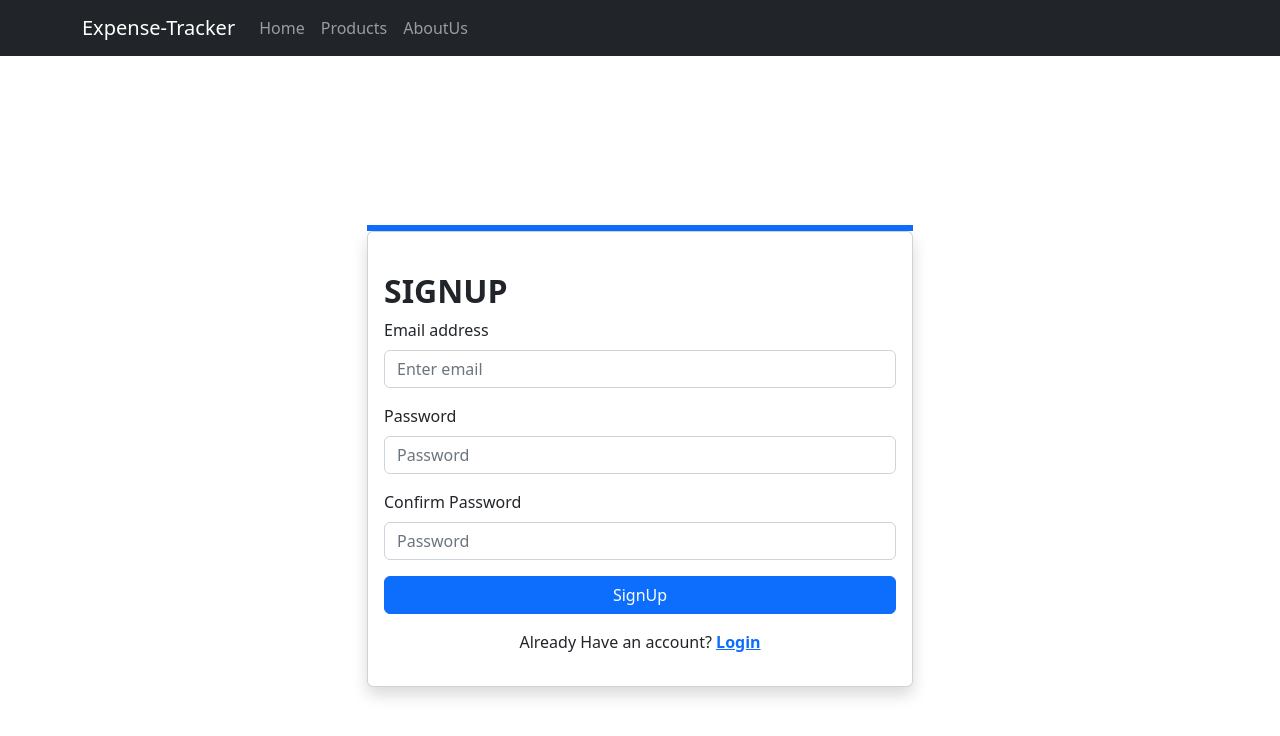
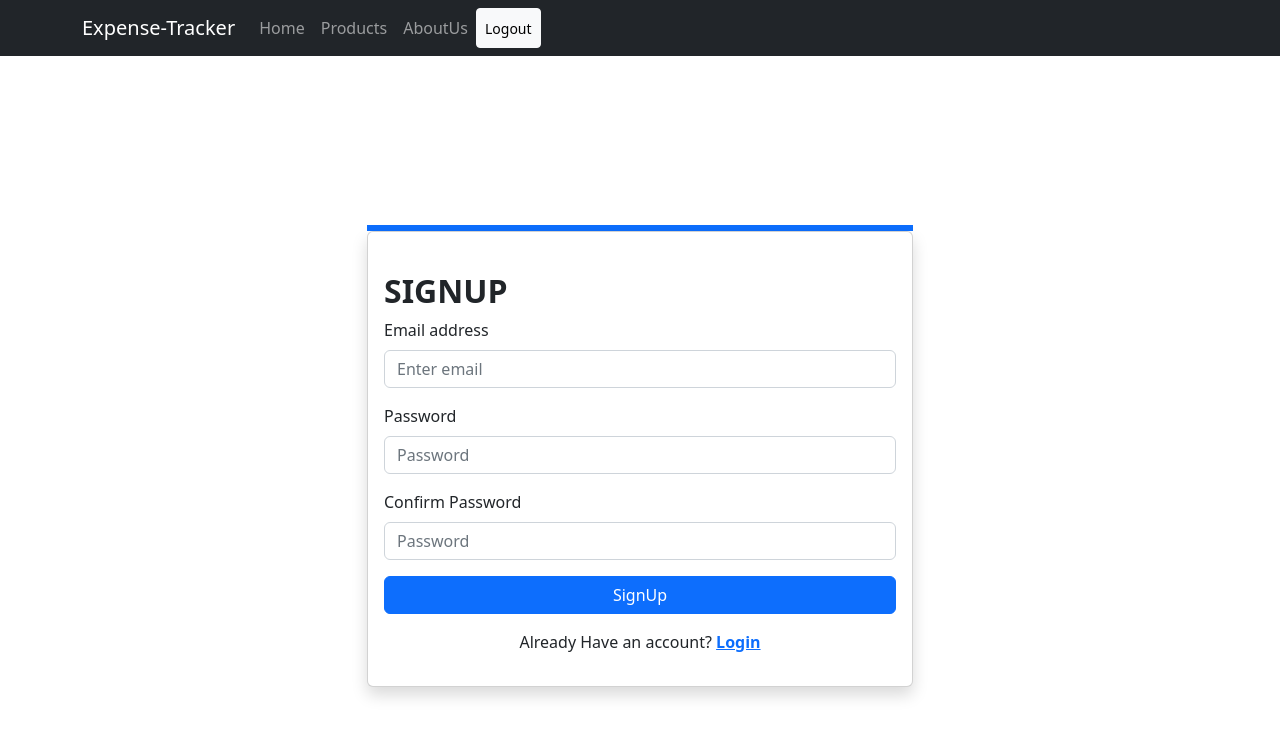
Before and after one commit to Harish-Shejokar/Expense-Tracker, a React (Create React App) app: page / in a window 1280 px wide. Shown: the top 736 px of the page. Built offline with nearby package versions, Linux system fonts and the light colour scheme.

Commit message:
added logOut feature

```diff
--- a/src/Components/Header/Header.js
+++ b/src/Components/Header/Header.js
@@ -1,18 +1,31 @@
 import React from 'react'
-import { Navbar, Nav, Container, } from 'react-bootstrap';
-import { Link, } from 'react-router-dom';
+import { Navbar, Nav, Container, Button } from "react-bootstrap";
+import { Link,useHistory } from 'react-router-dom';
 
 const Header = () => {
+  const history = useHistory();
+  const logOutHandler = () => {
+    history.replace('/login')
+    localStorage.removeItem('token');
+    localStorage.removeItem('email');
+  }
+
+
   return (
     <Navbar bg="dark" variant="dark">
       <Container>
         <Navbar.Brand>
-          <Link to="/home" style={{color:"white",textDecoration:"none"}}>Expense-Tracker</Link>
+          <Link to="/home" style={{ color: "white", textDecoration: "none" }}>
+            Expense-Tracker
+          </Link>
         </Navbar.Brand>
         <Nav className="me-auto">
           <Nav.Link href="#home">Home</Nav.Link>
           <Nav.Link href="#features">Products</Nav.Link>
           <Nav.Link href="#pricing">AboutUs</Nav.Link>
+           <Button onClick={logOutHandler} variant="light" size="sm">
+            Logout
+          </Button>
         </Nav>
       </Container>
     </Navbar>
```
